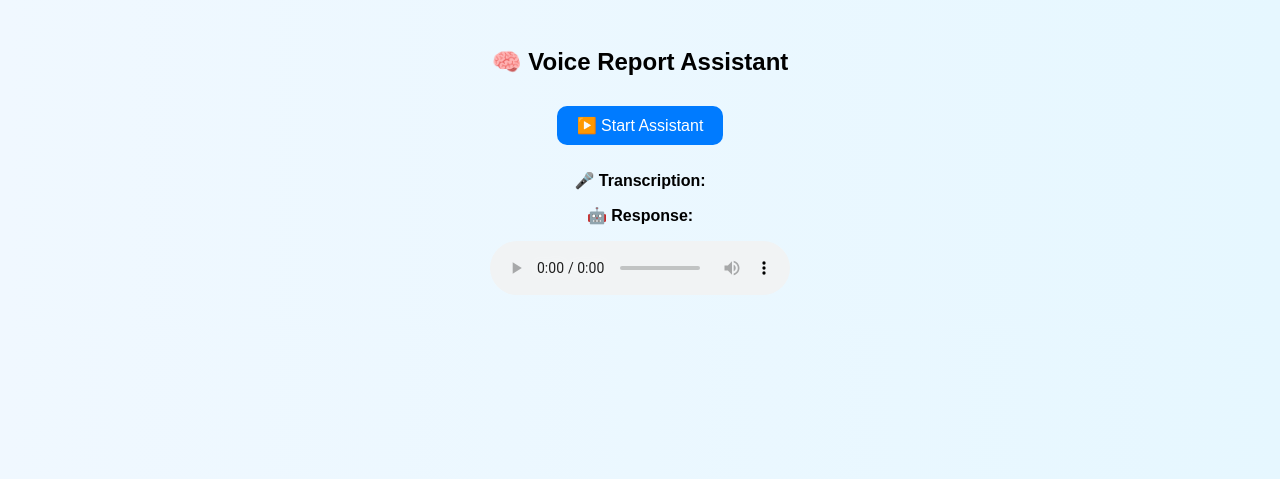
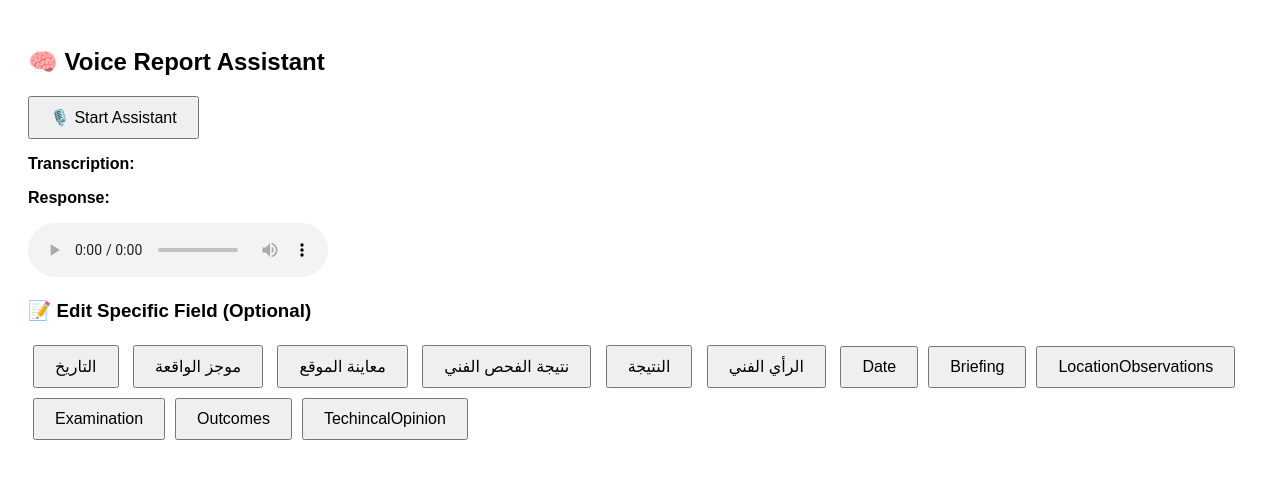
Before and after one commit to Rashidlovew/voice-report-assistant, a Flask app: template templates/index.html in a window 1280 px wide. Shown: the top 479 px of the page. Run offline with Flask 3, Linux system fonts and the light colour scheme; the template is opened without the code that fills it, so the values that code supplies are empty.

Commit message:
Update index.html

```diff
--- a/templates/index.html
+++ b/templates/index.html
@@ -6,39 +6,44 @@
     <style>
         body {
             font-family: Arial, sans-serif;
-            text-align: center;
-            background: linear-gradient(to right, #f0f8ff, #e6f7ff);
             padding: 20px;
         }
+
+        #micIcon {
+            display: none;
+            font-size: 30px;
+            color: red;
+            margin-left: 10px;
+        }
+
         button {
+            padding: 10px 20px;
             font-size: 16px;
-            padding: 10px 20px;
-            margin: 10px;
-            border-radius: 10px;
-            border: none;
-            background-color: #007bff;
-            color: white;
-            cursor: pointer;
         }
-        button:hover {
-            background-color: #0056b3;
-        }
-        #micIcon {
-            font-size: 48px;
-            color: red;
-            display: none;
+
+        #fieldButtons button {
+            margin: 5px;
         }
     </style>
 </head>
 <body>
     <h2>🧠 Voice Report Assistant</h2>
-    <button id="startBtn">▶️ Start Assistant</button>
-    <div>
-        <p><strong>🎤 Transcription:</strong> <span id="transcriptionText"></span></p>
-        <p><strong>🤖 Response:</strong> <span id="responseText"></span></p>
+    <button id="startBtn">🎙️ Start Assistant</button>
+    <span id="micIcon">🎤</span>
+
+    <p><strong>Transcription:</strong> <span id="transcriptionText"></span></p>
+    <p><strong>Response:</strong> <span id="responseText"></span></p>
+    <audio id="audioPlayer" controls></audio>
+
+    <h3>📝 Edit Specific Field (Optional)</h3>
+    <div id="fieldButtons">
+        <button onclick="goToField('Date')">التاريخ</button>
+        <button onclick="goToField('Briefing')">موجز الواقعة</button>
+        <button onclick="goToField('LocationObservations')">معاينة الموقع</button>
+        <button onclick="goToField('Examination')">نتيجة الفحص الفني</button>
+        <button onclick="goToField('Outcomes')">النتيجة</button>
+        <button onclick="goToField('TechincalOpinion')">الرأي الفني</button>
     </div>
-    <div id="micIcon">🎙️</div>
-    <audio id="audioPlayer" controls></audio>
 
     <script src="/static/script.js"></script>
 </body>
```
